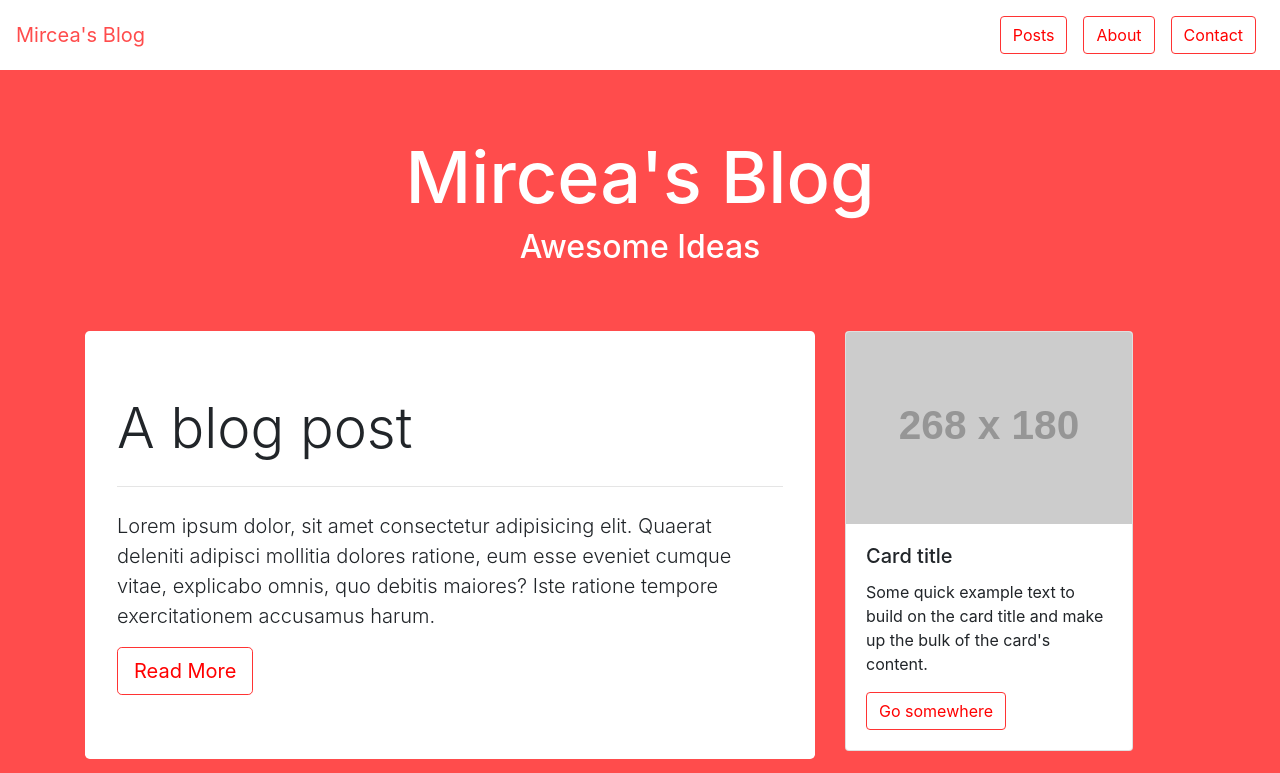
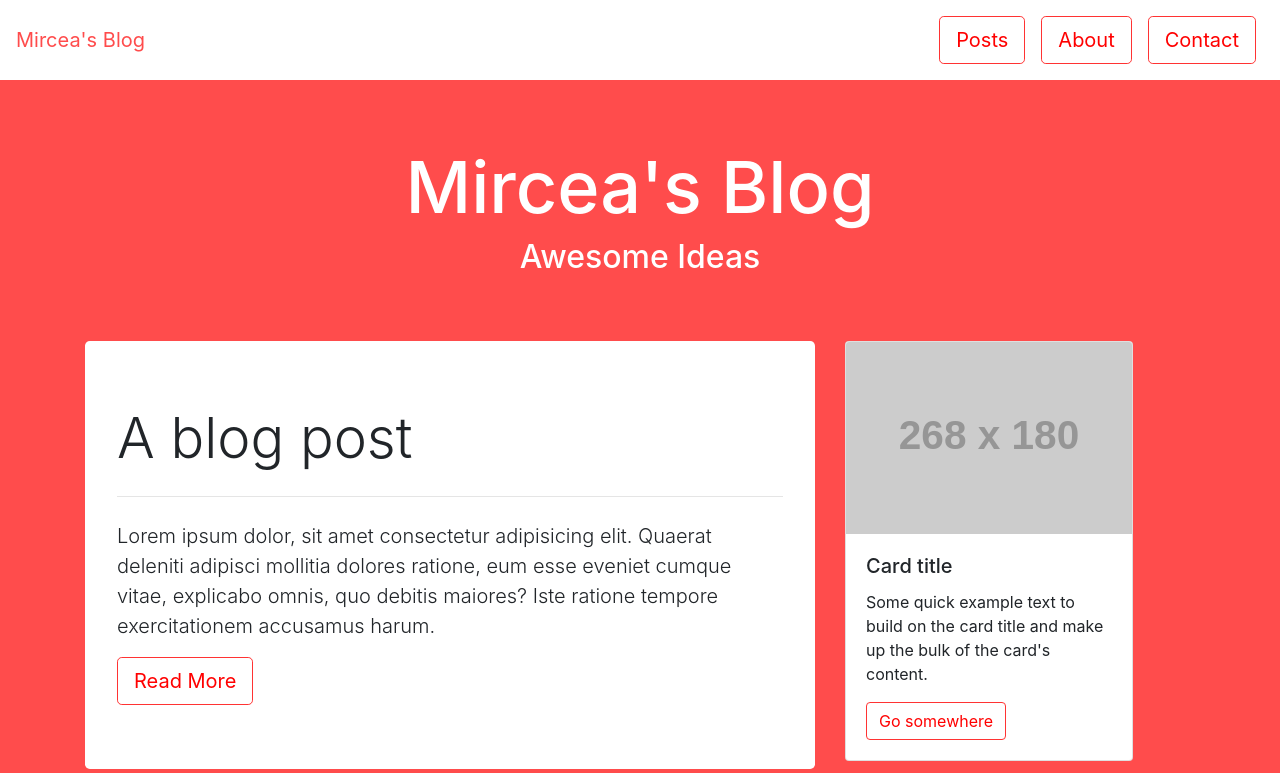
Before and after one commit to MirceaNegoita/react-blog-app, a React (Create React App) app: page / in a window 1280 px wide. Shown: the top 773 px of the page. Built offline with nearby package versions, Linux system fonts and the light colour scheme.

Commit message:
Changed navbar links buttons

```diff
--- a/src/components/Navbar.js
+++ b/src/components/Navbar.js
@@ -18,17 +18,17 @@ class Navbar extends Component{
                     <ul className="navbar-nav ml-auto">
                         <li className="nav-item">
                             <Link to="/" className="nav-link">
-                                <div className="btn btn-primary">Posts</div>
+                                <div className="btn btn-primary btn-lg">Posts</div>
                             </Link>
                         </li>
                         <li className="nav-item">
                             <Link to="/about" className="nav-link">
-                                <div className="btn btn-primary">About</div>
+                                <div className="btn btn-primary btn-lg">About</div>
                             </Link>
                         </li>
                         <li className="nav-item">
                             <Link to="/contact" className="nav-link">
-                                <div className="btn btn-primary">Contact</div>
+                                <div className="btn btn-primary btn-lg">Contact</div>
                             </Link>
                         </li>
                     </ul>
```
